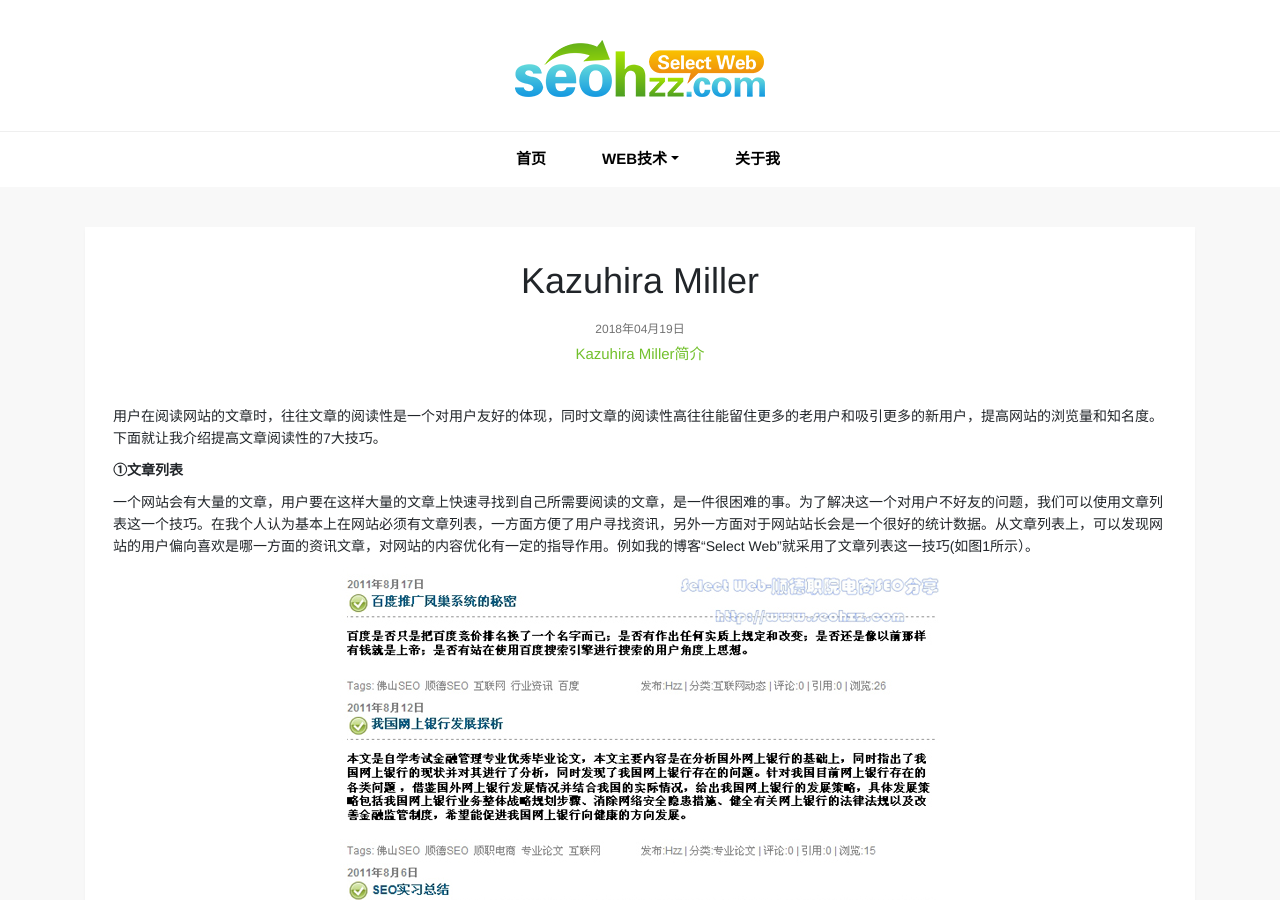
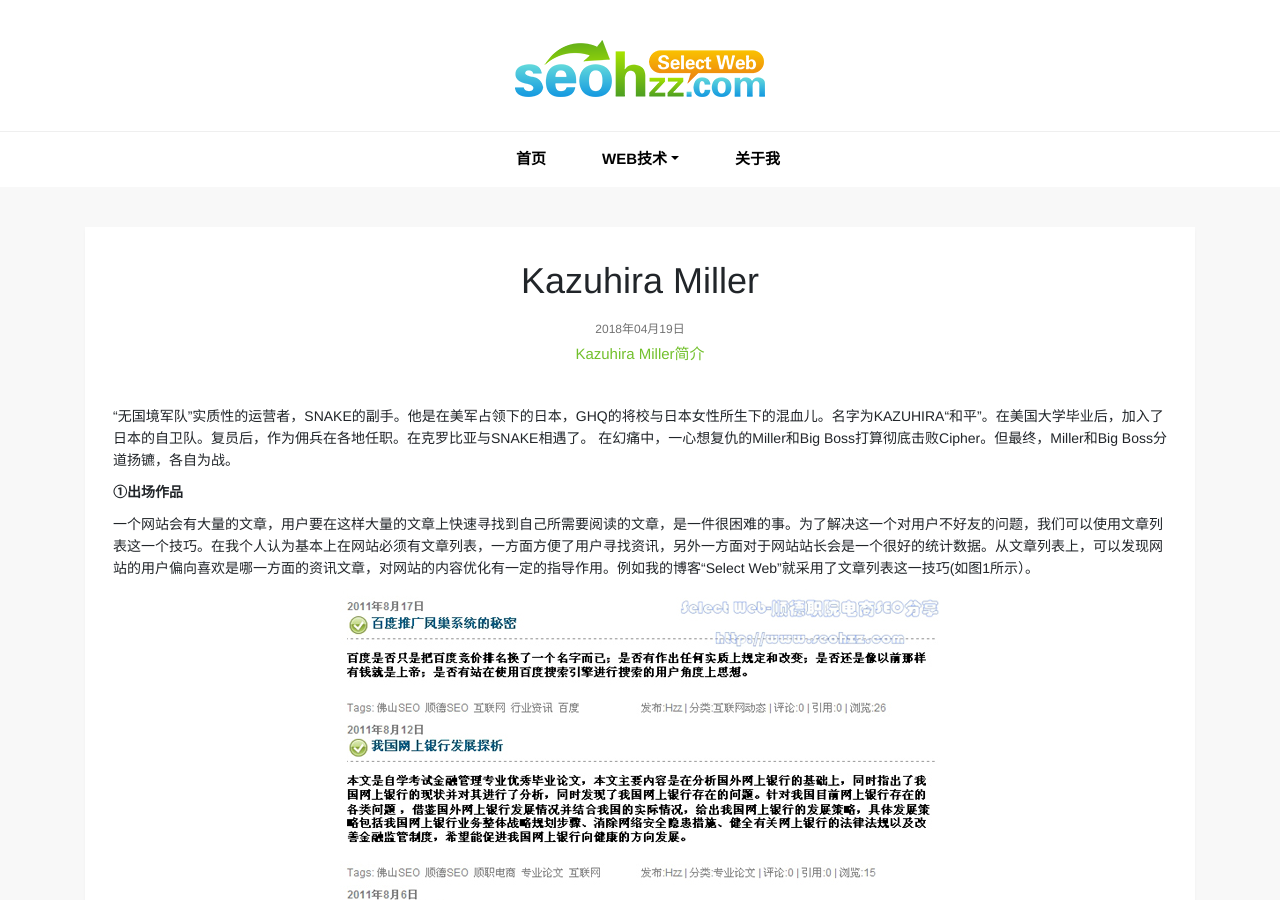
Before and after one commit to Lizhitao609/lizhitao609.github.io, a Jekyll site: the page built from ueo/_posts/2018-04-19-web-read-skill.html, in a window 1280 px wide and 900 px high. Built offline with Jekyll 4.4.1, drawn with Linux system fonts in a browser that asks for light colours; comment, search, counter and statistics services are not loaded.

Commit message:
Update 2018-04-19-web-read-skill.html

```diff
--- a/ueo/_posts/2018-04-19-web-read-skill.html
+++ b/ueo/_posts/2018-04-19-web-read-skill.html
@@ -7,8 +7,8 @@ title: Kazuhira Miller
 keywords: Kazuhira Miller简介
 description: 和平·米勒是无国界之军（Outer Heaven）和钻石狗（Diamond Dogs）以及FOXHOUND的副指挥官、教官。他博览群书,拥有大量的科学知识。
 ---
-<p>用户在阅读网站的文章时，往往文章的阅读性是一个对用户友好的体现，同时文章的阅读性高往往能留住更多的老用户和吸引更多的新用户，提高网站的浏览量和知名度。下面就让我介绍提高文章阅读性的7大技巧。</p>
-<p><b>①文章列表</b></p>
+<p>“无国境军队”实质性的运营者，SNAKE的副手。他是在美军占领下的日本，GHQ的将校与日本女性所生下的混血儿。名字为KAZUHIRA“和平”。在美国大学毕业后，加入了日本的自卫队。复员后，作为佣兵在各地任职。在克罗比亚与SNAKE相遇了。 在幻痛中，一心想复仇的Miller和Big Boss打算彻底击败Cipher。但最终，Miller和Big Boss分道扬镳，各自为战。</p>
+<p><b>①出场作品</b></p>
 <p>一个网站会有大量的文章，用户要在这样大量的文章上快速寻找到自己所需要阅读的文章，是一件很困难的事。为了解决这一个对用户不好友的问题，我们可以使用文章列表这一个技巧。在我个人认为基本上在网站必须有文章列表，一方面方便了用户寻找资讯，另外一方面对于网站站长会是一个很好的统计数据。从文章列表上，可以发现网站的用户偏向喜欢是哪一方面的资讯文章，对网站的内容优化有一定的指导作用。例如我的博客&ldquo;Select Web&rdquo;就采用了文章列表这一技巧(如图1所示）。</p>
 <p align="center"><img class="img-fluid" alt="Select Web文章列表" src="{{ site.url }}/images/ueo/web-read-skill-1.jpg"></p>
 <p align="center">图1&nbsp;&nbsp;&nbsp; Select Web文章列表</p>
```
